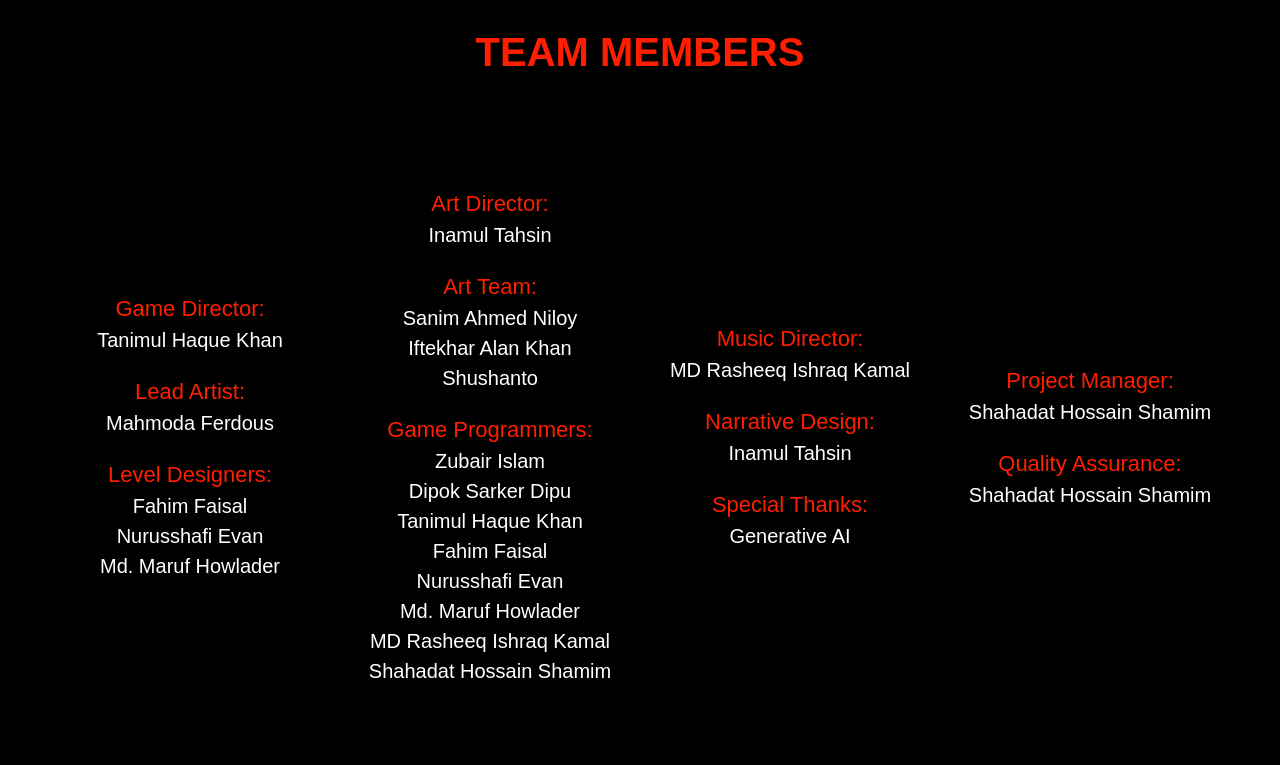
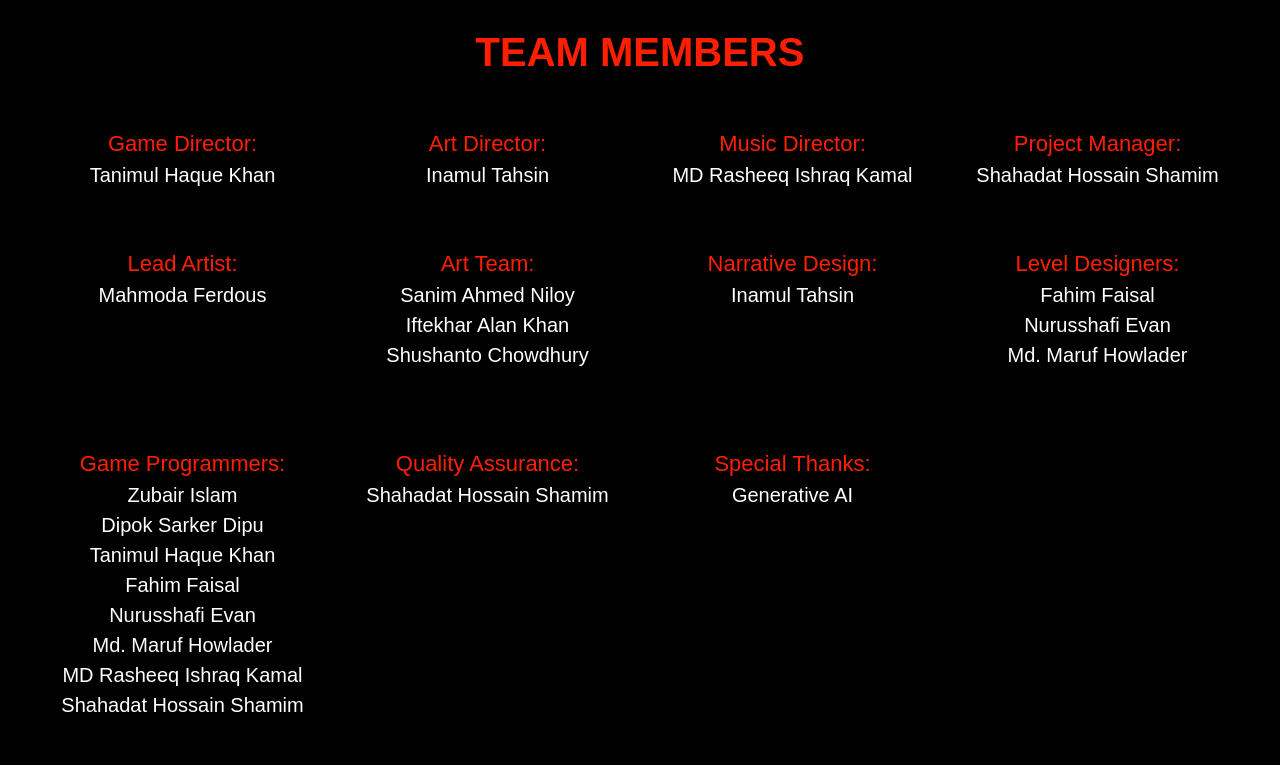
Before and after one commit to Studio-23-xyz/studio23-website, a Next.js app: page /our-titles/silent-scream-2 in a window 1280 px wide. Shown: the part 4655-5420 px from the top of the page. Built offline with nearby package versions, Linux system fonts and the light colour scheme; a web font is replaced by a local one.

Commit message:
Team Member Section - SS2 Game Page

```diff
--- a/src/app/components/silentscream2page/SS2TeamSection.js
+++ b/src/app/components/silentscream2page/SS2TeamSection.js
@@ -19,40 +19,22 @@ const SS2TeamSection = () => {
         </h1>
       </div>
       {/*Names Section */}
-      <div
-        className="flex flex-col gap-5 md:gap-0 md:flex-row justify-center items-center mt-5 mx-4 md:mx-10
-        md:h-[670px]"
-      >
-        <div className="w-full md:w-1/4 flex flex-col gap-5 justify-around items-center">
-          <div className="flex flex-col justify-center items-center">
+
+      <div className="flex flex-col gap-5 md:gap-0 md:flex-row justify-center items-center mt-5 mx-4 md:mx-10 md:h-[670px]">
+        <div className=" w-full grid md:grid-cols-4 gap-5">
+          <div className="">
+            <div className="h-[80px] md:h-[120px] flex flex-col justify-start items-center">
               <h1 className="text-[22px] text-silent2_red">Game Director:</h1>
               <p className="text-[20px] text-white">Tanimul Haque Khan</p>
             </div>
-          <div className="flex flex-col justify-center items-center">
+            <div className="h-[80px] md:h-[200px] flex flex-col justify-start items-center">
               <h1 className="text-[22px] text-silent2_red">Lead Artist:</h1>
               <p className="text-[20px] text-white">Mahmoda Ferdous</p>
             </div>
-          <div className="flex flex-col justify-center items-center">
-            <h1 className="text-[22px] text-silent2_red">Level Designers:</h1>
-            <p className="text-[20px] text-white">Fahim Faisal</p>
-            <p className="text-[20px] text-white">Nurusshafi Evan</p>
-            <p className="text-[20px] text-white">Md. Maruf Howlader</p>
-          </div>
-        </div>
-
-        <div className="w-full md:w-1/4 flex flex-col gap-5 justify-center items-center">
-          <div className="flex flex-col justify-center items-center">
-            <h1 className="text-[22px] text-silent2_red">Art Director:</h1>
-            <p className="text-[20px] text-white">Inamul Tahsin</p>
-          </div>
-          <div className="flex flex-col justify-center items-center">
-            <h1 className="text-[22px] text-silent2_red">Art Team:</h1>
-            <p className="text-[20px] text-white">Sanim Ahmed Niloy</p>
-            <p className="text-[20px] text-white">Iftekhar Alan Khan</p>
-            <p className="text-[20px] text-white">Shushanto</p>
-          </div>
-          <div className="flex flex-col justify-center items-center">
-            <h1 className="text-[22px] text-silent2_red">Game Programmers:</h1>
+            <div className="h-[270px] md:h-[300px] flex flex-col justify-start items-center">
+              <h1 className="text-[22px] text-silent2_red">
+                Game Programmers:
+              </h1>
               <p className="text-[20px] text-white">Zubair Islam</p>
               <p className="text-[20px] text-white">Dipok Sarker Dipu</p>
               <p className="text-[20px] text-white">Tanimul Haque Khan</p>
@@ -63,28 +45,51 @@ const SS2TeamSection = () => {
               <p className="text-[20px] text-white">Shahadat Hossain Shamim</p>
             </div>
           </div>
-        <div className="w-full md:w-1/4 flex flex-col gap-5 justify-center items-center">
-          <div className="flex flex-col justify-center items-center">
+          <div className="">
+            <div className="h-[80px] md:h-[120px] flex flex-col justify-start items-center">
+              <h1 className="text-[22px] text-silent2_red">Art Director:</h1>
+              <p className="text-[20px] text-white">Inamul Tahsin</p>
+            </div>
+            <div className="h-[150px] md:h-[200px] flex flex-col justify-start items-center">
+              <h1 className="text-[22px] text-silent2_red">Art Team:</h1>
+              <p className="text-[20px] text-white">Sanim Ahmed Niloy</p>
+              <p className="text-[20px] text-white">Iftekhar Alan Khan</p>
+              <p className="text-[20px] text-white">Shushanto Chowdhury</p>
+            </div>
+            <div className="h-[80px] md:h-[300px] flex flex-col justify-start items-center">
+              <h1 className="text-[22px] text-silent2_red">
+                Quality Assurance:
+              </h1>
+              <p className="text-[20px] text-white">Shahadat Hossain Shamim</p>
+            </div>
+          </div>
+          <div className="">
+            <div className="h-[80px] md:h-[120px] flex flex-col justify-start items-center">
               <h1 className="text-[22px] text-silent2_red">Music Director:</h1>
               <p className="text-[20px] text-white">MD Rasheeq Ishraq Kamal</p>
             </div>
-          <div className="flex flex-col justify-center items-center">
-            <h1 className="text-[22px] text-silent2_red">Narrative Design:</h1>
+            <div className="h-[80px] md:h-[200px] flex flex-col justify-start items-center">
+              <h1 className="text-[22px] text-silent2_red">
+                Narrative Design:
+              </h1>
               <p className="text-[20px] text-white">Inamul Tahsin</p>
             </div>
-          <div className="flex flex-col justify-center items-center">
+            <div className="md:h-[300px] flex flex-col justify-start items-center">
               <h1 className="text-[22px] text-silent2_red">Special Thanks:</h1>
               <p className="text-[20px] text-white">Generative AI</p>
             </div>
           </div>
-        <div className="w-full md:w-1/4 flex flex-col gap-5 justify-center items-center">
-          <div className="flex flex-col justify-center items-center">
+          <div className="">
+            <div className="h-[80px] md:h-[120px] flex flex-col justify-start items-center">
               <h1 className="text-[22px] text-silent2_red">Project Manager:</h1>
               <p className="text-[20px] text-white">Shahadat Hossain Shamim</p>
             </div>
-          <div className="flex flex-col justify-center items-center">
-            <h1 className="text-[22px] text-silent2_red">Quality Assurance:</h1>
-            <p className="text-[20px] text-white">Shahadat Hossain Shamim</p>
+            <div className="h-[150px] md:h-[200px] flex flex-col justify-start items-center">
+              <h1 className="text-[22px] text-silent2_red">Level Designers:</h1>
+              <p className="text-[20px] text-white">Fahim Faisal</p>
+              <p className="text-[20px] text-white">Nurusshafi Evan</p>
+              <p className="text-[20px] text-white">Md. Maruf Howlader</p>
+            </div>
           </div>
         </div>
       </div>
```
Lines whose indentation alone changed are shown as unchanged.
